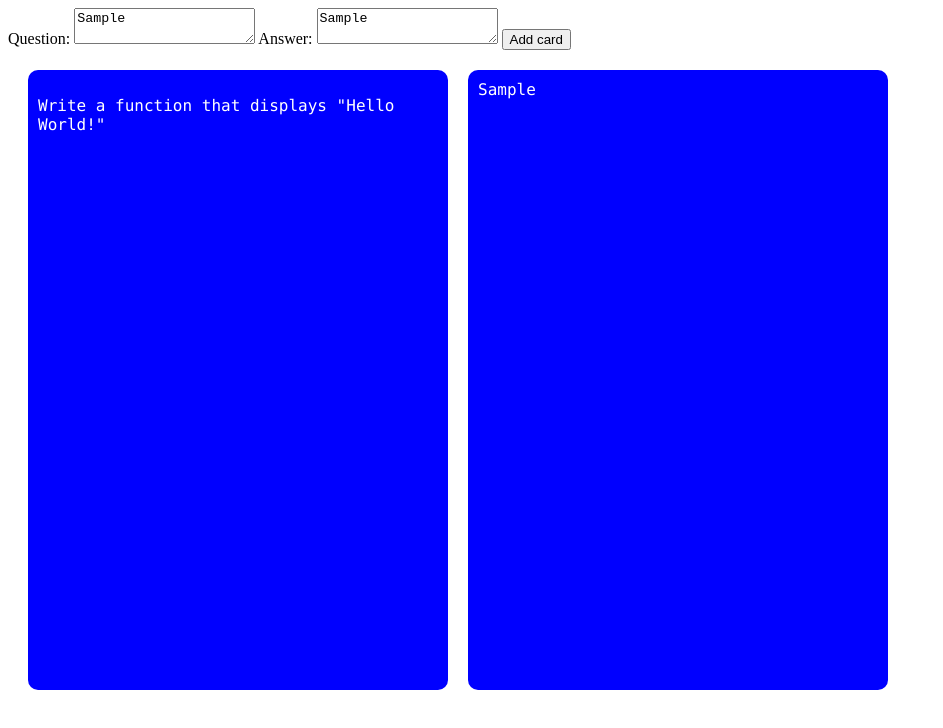
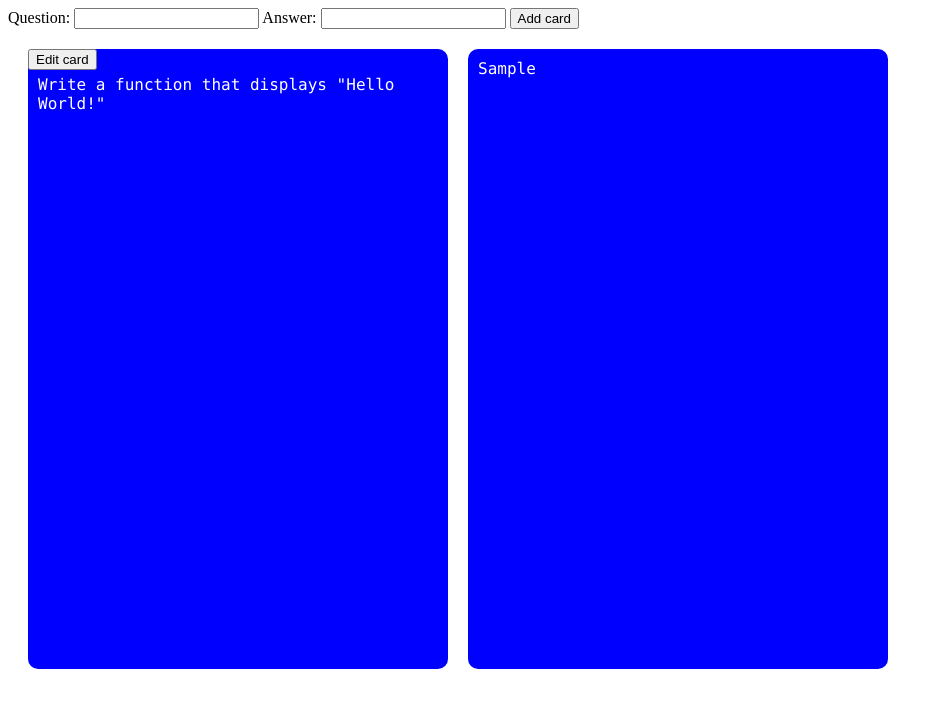
Before and after one commit to teamjsinaflash/test, a plain HTML site: page index.html in a window 1280 px wide. Both pictures are taken after typing "Sample", "Sample" into the empty fields and a click on the button "Add card". Shown: the whole page, without its empty margins (0-943 px from the left). Drawn offline with Linux system fonts and the light colour scheme.

Commit message:
Clearing the field after input

```diff
--- a/index.html
+++ b/index.html
@@ -5,14 +5,15 @@
 </head>
 <body>
 	<label>Question:</label>
-	<textarea id="question" name=""></textarea>
+	<input type="text" id="question" name=""></textarea>
 	<label>Answer:</label>
-	<textarea id="answer" name=""></textarea>
+	<input type="text" id="answer" name=""></textarea>
 	<button onclick="myFunction()">Add card</button>
 
 	<div class="flex-container">
 		<div class="flip-container">
 			<div class="flashcard">
+				<button>Edit card</button>
 				<div class="front-inner">
 					<p>Write a function that displays "Hello World!"</p>
 				</div>
--- a/scripts.js
+++ b/scripts.js
@@ -3,25 +3,28 @@
 // It should have a way to display a flashcard
 // It should have a way to delete a flashcard
 
-let flashcardObject = {
-	cards: [{front: "The front text", back: "The back text"}],
-	addCard: function(frontText, backText){
-		this.cards.push({front: frontText, back: backText});
-		this.displayCard();
-	},
-	displayCard: function(){
-		console.log(this.cards);
-	},
-	deleteCard: function(position){
-		this.cards.splice(position, 1);
-		this.displayCard();
-	}
-}
+// let flashcardObject = {
+	// cards: [{front: "The front text", back: "The back text"}],
+
+// 	addCard: function(frontText, backText){
+// 		this.cards.push({front: frontText, back: backText});
+// 		this.displayCard();
+// 	},
+// 	displayCard: function(){
+// 		console.log(this.cards);
+// 	},
+// 	deleteCard: function(position){
+// 		this.cards.splice(position, 1);
+// 		this.displayCard();
+// 	}
+// }
+
 
 function myFunction(){
 	let question = document.getElementById("question").value;
+	document.getElementById("question").value = "";
 	let answer = document.getElementById("answer").value;
-
+	document.getElementById("answer").value = "";
 
 	let fragment = document.createDocumentFragment();
 
@@ -44,9 +47,7 @@ function myFunction(){
 	flashcard.appendChild(newCardFront);
 	flashcard.appendChild(newCardBack);
 
-
 	fragment.appendChild(flipContainer);
 
 	document.querySelector(".flex-container").appendChild(fragment);
-
 }
--- a/style.css
+++ b/style.css
@@ -8,19 +8,19 @@
 }
 
 .flip-container:hover .flashcard {
-  transform: rotateY(180deg);
+/*  transform: rotateY(180deg);*/
 }
 
 .flip-container, .front-inner, .back-inner {
   width: 400px;
   height: 600px;
 }
-
+/*
 .flashcard {
   transition: 0.6s;
   transform-style: preserve-3d;
   position: relative;
-}
+}*/
 
 
 .front-inner, .back-inner {
```
